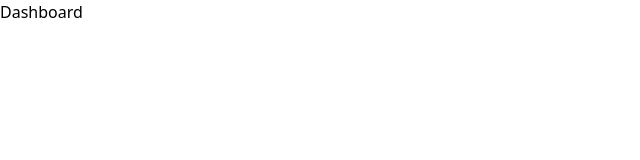
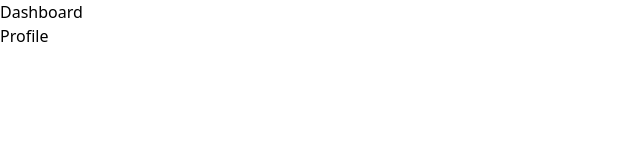
Before and after one commit to tosinOladipo/LeadUp-v1, a React (Vite) app in the folder Frontend/: page / in a window 1280 px wide. Shown: the top 160 px of the page, without its empty margins (0-640 px from the left). Built offline with nearby package versions, Linux system fonts and the light colour scheme.

Commit message:
Setup Dashboard Layout

```diff
--- a/Frontend/src/components/Layouts/Layout.tsx
+++ b/Frontend/src/components/Layouts/Layout.tsx
@@ -9,8 +9,9 @@ const Layout = ({ children }: ILayoutProps) => {
     return (
         <section className="main-container w-full h-screen flex">
             <LeftPane />
-            <section className="right-container h-full right-0 ml-80">
-                {children}
+            <section className="right-container h-full w-full right-0 ml-80 flex">
+                <div className="middle-container w-3/4">{children}</div>
+                <div className="sidebar w-1/4">Profile</div>
             </section>
         </section>
     )
```
